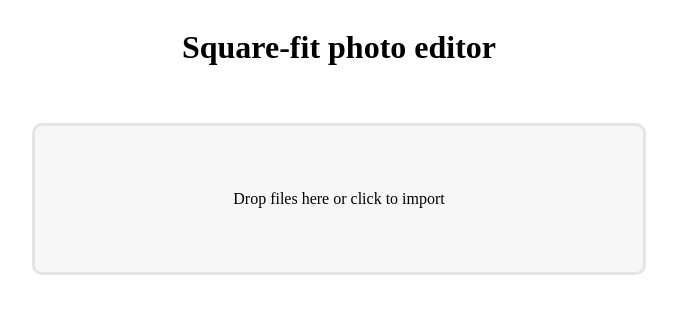
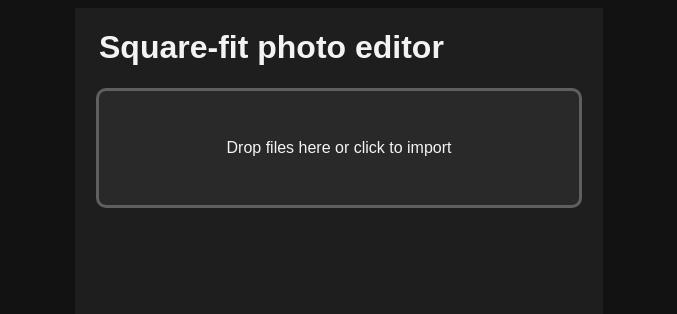
Before and after one commit to dann-tran/square-fit-photo-editor, a Nuxt app: page / in a window 1280 px wide. Shown: the top 314 px of the page, without its empty margins (301-978 px from the left). Built offline with nearby package versions, Linux system fonts and the light colour scheme.

Commit message:
Update style

```diff
--- a/app.vue
+++ b/app.vue
@@ -53,23 +53,49 @@ export default {
 </script>
 
 <template>
-  <div id="container">
+  <div id="app-container">
     <h1>Square-fit photo editor</h1>
-    <ImageInput ref="fileinput"/>
+    <ImageInput ref="fileinput" class="image-input"/>
     <button v-if="fileinput && fileinput.files.length" @click="exportImg">Export</button>
   </div>
 </template>
 
 <style scoped>
-#container {
-  display: flex;
-  flex-direction: column;
-  align-items: center;
-  gap: 30px;
+#app-container {
+  width: min(100vw, 30rem);
+  height: 98vh;
+  background-color: rgba(255, 255, 255, 0.05);
+  padding: 0 1.5rem;
+}
+
+.image-input {
+  margin-bottom: 1.5rem;
 }
 
 button {
   width: min(5rem, 100%);
   height: 2rem;
+  background-color: rgba(255, 255, 255, 0.05);
+  border: 1.5px solid rgba(255, 255, 255, 0.25);
+  border-radius: 4.5px;
+  display: block;
+  margin-left: auto;
+  margin-right: auto;
 }
 </style>
+
+<style global>
+* {
+  font-family: Arial, Helvetica, sans-serif;
+  color: rgba(255, 255, 255, 0.95);
+}
+
+#__nuxt {
+  display: flex;
+  justify-content: center;
+}
+
+body {
+  background-color: #121212;
+}
+</style>
--- a/components/ImageInput.vue
+++ b/components/ImageInput.vue
@@ -62,7 +62,7 @@ export default {
 </script>
 
 <template>
-  <div id="container">
+  <div id="image-input-container">
     <div
       id="dropzone"
       @dragover="handleDragOver"
@@ -92,23 +92,23 @@ export default {
 </template>
 
 <style scoped>
-#container {
+#image-input-container {
   display: flex;
   flex-direction: column;
   justify-content: center;
   align-items: center;
-  gap: 30px;
+  gap: 1rem;
+  width: 100%;
 }
 
 #dropzone {
-  padding: 4rem;
-  margin: 5px;
-  width: 30rem;
+  padding: 3rem 0;
+  width: 100%;
   text-align: center;
-  background: #f7f7f7;
+  background-color: rgba(255, 255, 255, 0.05);
   border-radius: 10px;
   border-style: solid;
-  border-color: #e5e5e5;
+  border-color: rgba(255, 255, 255, 0.25);
   cursor: pointer;
 }
 
--- a/components/ImageInputPreview.vue
+++ b/components/ImageInputPreview.vue
@@ -32,41 +32,33 @@ export default {
 
 <style scoped>
 #preview-container {
-  /* margin: 0 auto; */
-  display: grid;
-  gap: 1rem;
-}
-
-@media (min-width: 600px) {
-  #preview-container {
-    grid-template-columns: repeat(2, 1fr);
-  }
+  width: 100%;
 }
 
 .preview-card {
   display: flex;
-  justify-content: space-around;
+  justify-content: space-between;
   align-items: center;
-  gap: 2rem;
-  height: 120px;
   width: 100%;
-  border-style: solid;
-  border-color: #e2e2e2;
-  border-radius: 5px;
+  border-top: 1px solid rgba(255, 255, 255, 0.25);
+  padding: 0.75rem 0;
+}
+
+.preview-card:last-of-type {
+  border-bottom: 1px solid rgba(255, 255, 255, 0.25);
 }
 
 img {
-  height: 100px;
-  width: 100px;
+  height: 4rem;
+  width: 4rem;
   object-fit: contain;
   background-color: black;
-  margin: 0.5rem;
 }
 
 button {
-  color: rgb(171, 171, 171);
   background-color: transparent;
   border: none !important;
   margin: 0.5rem;
+  font-size: x-large;
 }
 </style>
```
